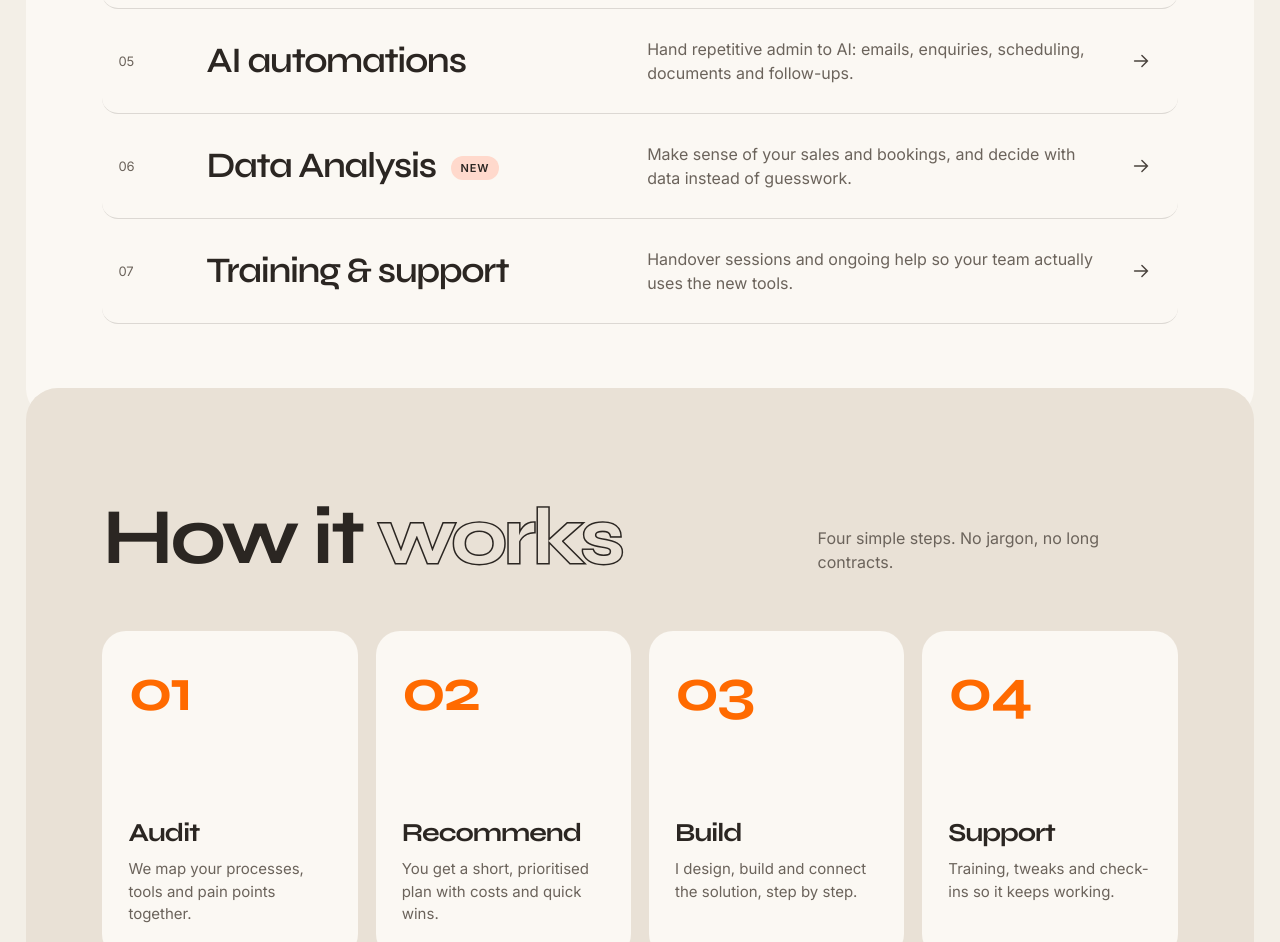
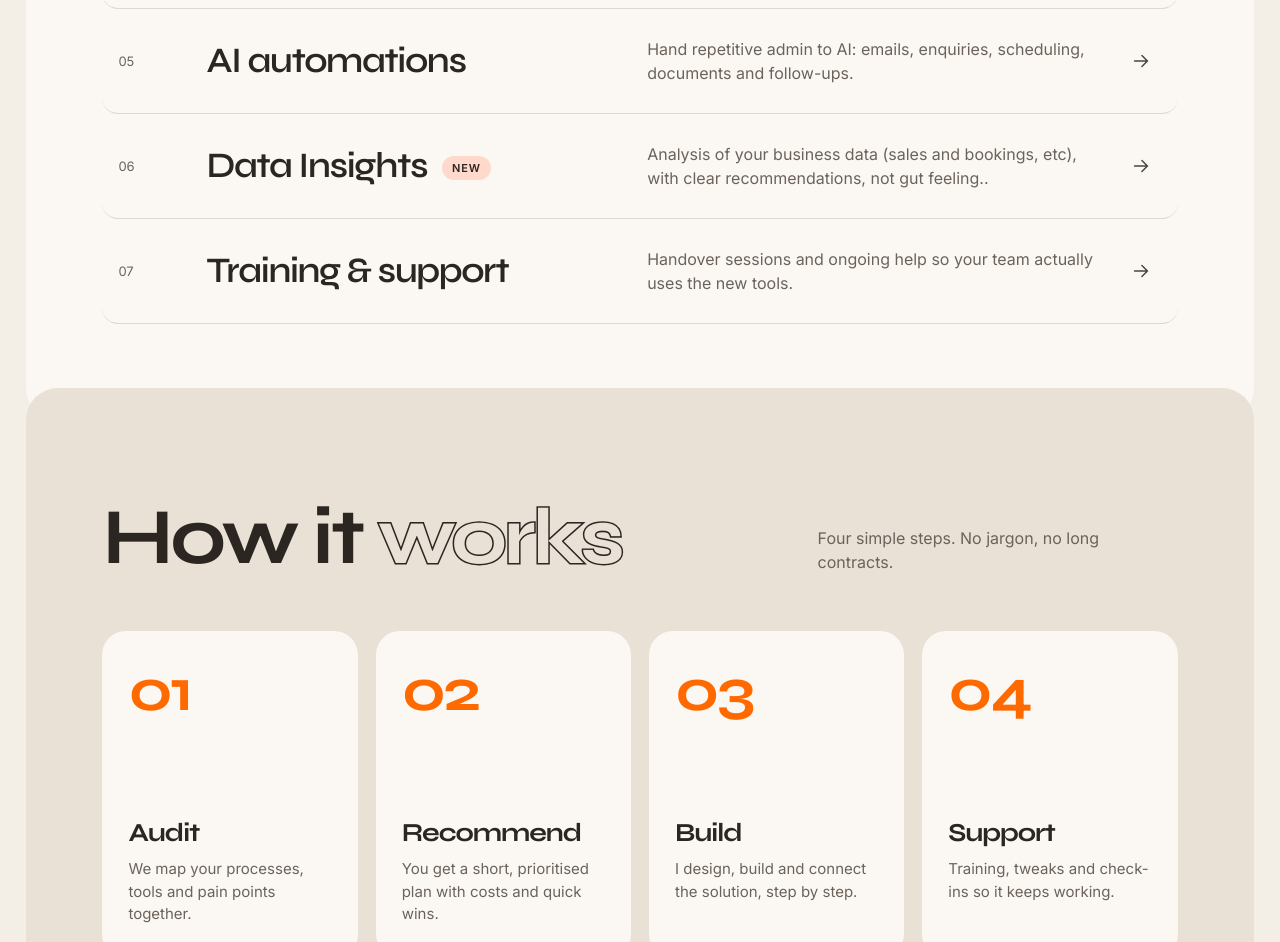
Before and after one commit to schk-lumi/luminous-consulting, a plain HTML site: page index.html in a window 1280 px wide. Shown: the part 2657-3599 px from the top of the page. Drawn offline with nearby package versions, Linux system fonts and the light colour scheme; a web font is replaced by a local one.

Commit message:
Rename 'Data Analysis' to 'Data Insights'

```diff
--- a/index.html
+++ b/index.html
@@ -246,7 +246,7 @@ h1,h2,h3,h4{font-family:var(--head);color:var(--ink);letter-spacing:-.04em}
     <div class="row"><span class="n">03</span><h3>Design</h3><p>Websites, UX and visual design that are easy to use and easy to update.</p><svg aria-hidden="true" width="22" height="22" viewBox="0 0 24 24" fill="none" stroke="currentColor" stroke-width="1.6" stroke-linecap="round"><path d="M5 12h14M13 6l6 6-6 6"/></svg></div>
     <div class="row"><span class="n">04</span><h3>Custom applications</h3><p>Booking systems, client portals and internal tools built around how you really work.</p><svg aria-hidden="true" width="22" height="22" viewBox="0 0 24 24" fill="none" stroke="currentColor" stroke-width="1.6" stroke-linecap="round"><path d="M5 12h14M13 6l6 6-6 6"/></svg></div>
     <div class="row"><span class="n">05</span><h3>AI automations</h3><p>Hand repetitive admin to AI: emails, enquiries, scheduling, documents and follow-ups.</p><svg aria-hidden="true" width="22" height="22" viewBox="0 0 24 24" fill="none" stroke="currentColor" stroke-width="1.6" stroke-linecap="round"><path d="M5 12h14M13 6l6 6-6 6"/></svg></div>
-    <div class="row"><span class="n">06</span><h3>Data Analysis <span class="tag">New</span></h3><p>Make sense of your sales and bookings, and decide with data instead of guesswork.</p><svg aria-hidden="true" width="22" height="22" viewBox="0 0 24 24" fill="none" stroke="currentColor" stroke-width="1.6" stroke-linecap="round"><path d="M5 12h14M13 6l6 6-6 6"/></svg></div>
+    <div class="row"><span class="n">06</span><h3>Data Insights <span class="tag">New</span></h3><p>Analysis of your business data (sales and bookings, etc), with clear recommendations, not gut feeling..</p><svg aria-hidden="true" width="22" height="22" viewBox="0 0 24 24" fill="none" stroke="currentColor" stroke-width="1.6" stroke-linecap="round"><path d="M5 12h14M13 6l6 6-6 6"/></svg></div>
     <div class="row"><span class="n">07</span><h3>Training &amp; support</h3><p>Handover sessions and ongoing help so your team actually uses the new tools.</p><svg aria-hidden="true" width="22" height="22" viewBox="0 0 24 24" fill="none" stroke="currentColor" stroke-width="1.6" stroke-linecap="round"><path d="M5 12h14M13 6l6 6-6 6"/></svg></div>
   </div>
 </section>
```
